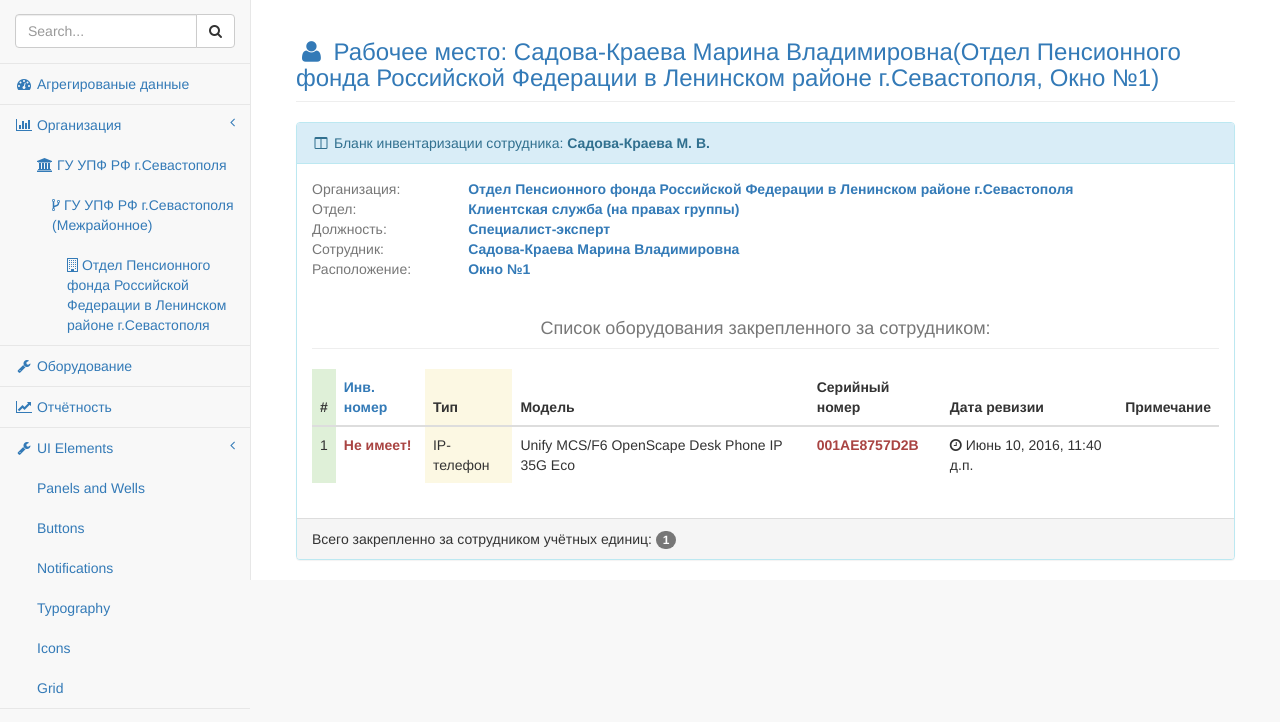
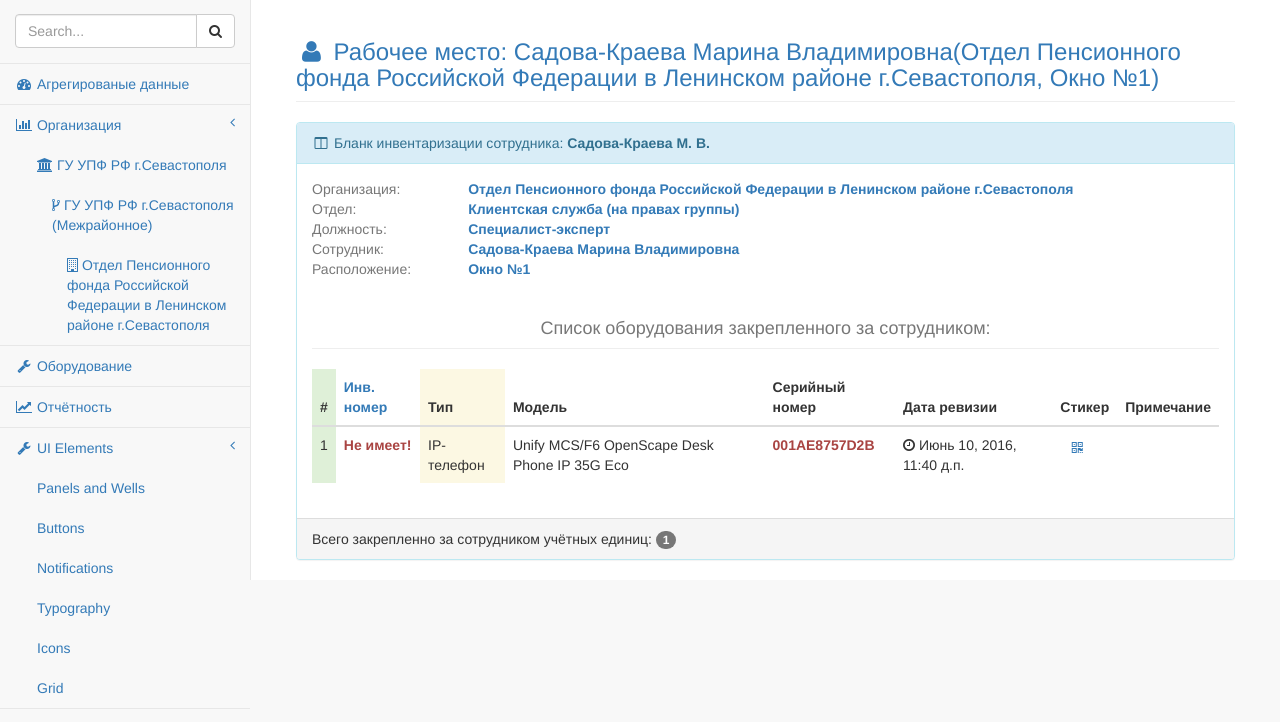
Before and after one commit to ale88andr/inventory, a Django app: page /dashboard/employee/1 in a window 1280 px wide. Shown: the part 52-774 px from the top of the page. Run offline with Django 3.2, Linux system fonts and the light colour scheme; data comes from the database, SQL or seed files in the repository; some libraries are stand-ins or nearby versions.

Commit message:
[#0027] add sticker to employee equipments view

```diff
--- a/employee/templates/employee/partials/_item.html
+++ b/employee/templates/employee/partials/_item.html
@@ -57,6 +57,7 @@
                     <th>Модель</th>
                     <th>Серийный номер</th>
                     <th>Дата ревизии</th>
+                    <th>Стикер</th>
                     <th>Примечание</th>
                 </tr>
             </thead>
@@ -81,6 +82,9 @@
                         <i class="fa fa-clock-o"></i>
                         {{ equipment.revised_at }}
                     </td>
+                    <td>
+                        {% include 'equipment/partials/_sticker_link.html' %}
+                    </td>
                     <td class="text-muted">
                         {{ equipment.note }}
                     </td>
--- /dev/null
+++ b/equipment/templates/equipment/partials/_sticker_link.html
@@ -0,0 +1,5 @@
+<form action="{% url 'equipments' %}" method="post">
+    {% csrf_token %}
+    <input type="hidden" name="pdf" value="{{ equipment.id }}">
+    <button class="btn-link" type="submit"><i class="fa fa-qrcode fa-fw"></i></button>
+</form>
```
